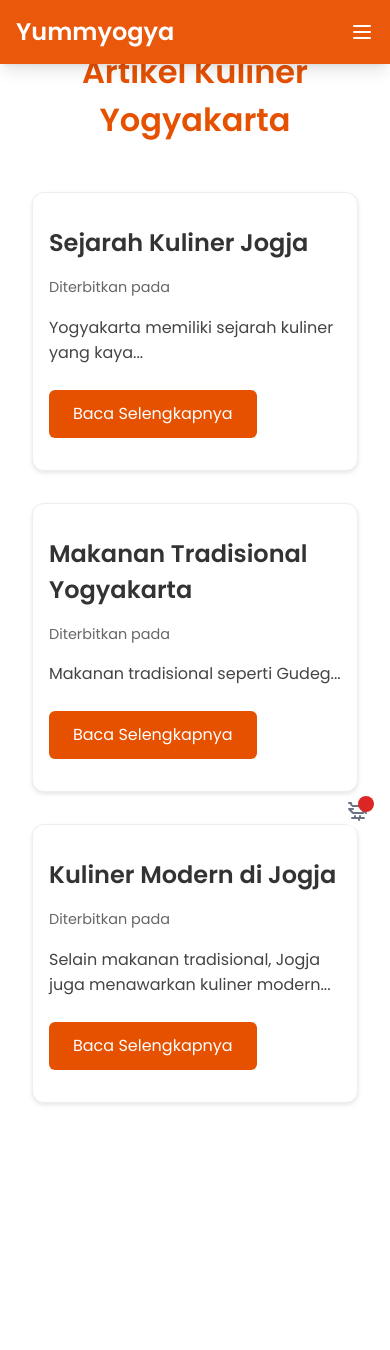
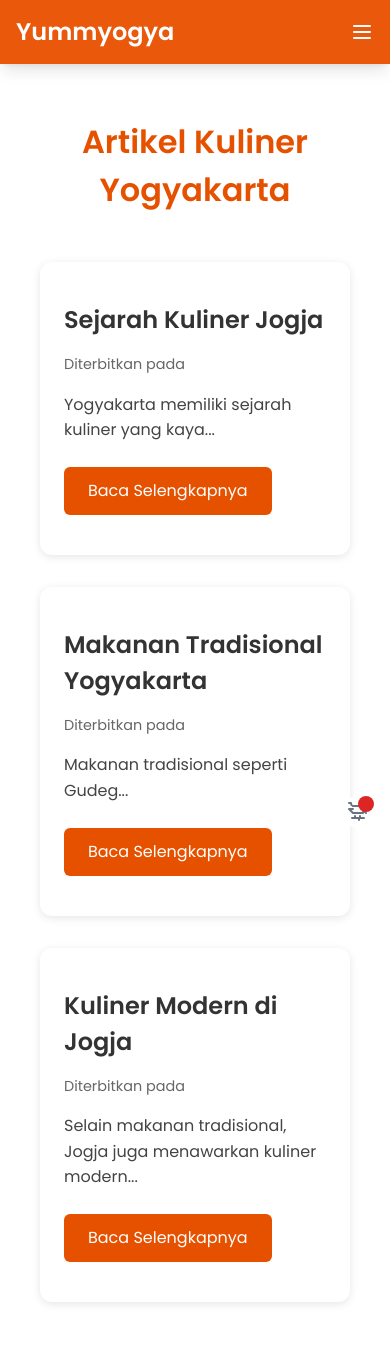
Before and after one commit to yummyogya/yummyogya, a Django app: page /article/ in a window 390 px wide. Before the commit the page ends 1105 px from the top, so only its background shows below. Run offline with Django 5.2, Linux system fonts and the light colour scheme; some libraries are stand-ins or nearby versions.

Commit message:
adding content for article and make a container for article_list

```diff
--- a/article/static/styles/article_list.css
+++ b/article/static/styles/article_list.css
@@ -2,7 +2,7 @@
 .container {
     max-width: 1200px;
     margin: 0 auto;
-    padding: 80px 1.5rem 2rem; /* Tambahkan padding-top untuk memberi ruang di bawah navbar */
+    padding: 80px 1.5rem 2rem;
 }
 
 .container h1 {
@@ -11,7 +11,7 @@
     margin: 2rem 0;
     font-size: 2.5rem;
     font-weight: bold;
-    padding-top: 1rem; /* Tambahan padding untuk judul */
+    padding-top: 1rem;
 }
 
 .article-list {
@@ -24,18 +24,45 @@
 .article-item {
     background: white;
     border-radius: 12px;
-    box-shadow: 0 2px 4px rgba(0, 0, 0, 0.1);
+    box-shadow: 0 2px 8px rgba(0, 0, 0, 0.1);
     overflow: hidden;
     transition: transform 0.3s ease;
-    border: 1px solid #eee;
+}
+
+.article-item:hover {
+    transform: translateY(-5px);
+    box-shadow: 0 4px 12px rgba(0, 0, 0, 0.15);
 }
 
 .article-content {
+    display: flex;
+    justify-content: space-between;
+    align-items: center;
     padding: 1.5rem;
+    gap: 2rem;
 }
 
 .article-text {
-    padding: 1rem 0;
+    flex: 1;
+    min-width: 0; /* Prevents text from overflowing */
+}
+
+.article-image-container {
+    flex: 0 0 300px; /* Fixed width for image container */
+    height: 200px; /* Fixed height */
+    border-radius: 8px;
+    overflow: hidden;
+}
+
+.article-image {
+    width: 100%;
+    height: 100%;
+    object-fit: cover;
+    transition: transform 0.3s ease;
+}
+
+.article-item:hover .article-image {
+    transform: scale(1.05);
 }
 
 .article-item h2 {
@@ -71,23 +98,33 @@
     background-color: #F57C00;
 }
 
-.no-articles {
-    text-align: center;
-    color: #666;
-    font-style: italic;
-    padding: 2rem;
+/* Responsive design */
+@media (max-width: 900px) {
+    .article-content {
+        flex-direction: column;
+    }
+
+    .article-image-container {
+        flex: 0 0 200px;
+        width: 100%;
+        order: -1; /* Moves image to top on mobile */
+    }
+
+    .article-text {
+        padding: 1rem 0;
+    }
 }
 
 @media (max-width: 768px) {
     .container {
-        padding: 0 1rem;
+        padding-top: 70px;
     }
 
     .container h1 {
         font-size: 2rem;
     }
 
-    .article-content {
-        padding: 1rem;
+    .article-image-container {
+        height: 180px;
     }
 }
--- a/article/templates/article_list.html
+++ b/article/templates/article_list.html
@@ -14,7 +14,7 @@
             <article class="article-item">
                 <div class="article-content">
                     {% if article.image %}
-                        <img src="{{ article.image.url }}" alt="{{ article.title }}" class="article-image">
+                        <img src="{% static 'images/default-culinary.jpg' %}" alt="{{ article.title }}" class="article-image">
                     {% endif %}
                     <div class="article-text">
                         <h2>{{ article.title }}</h2>
--- a/article/views.py
+++ b/article/views.py
@@ -15,7 +15,11 @@ def article_list(request):
 def article_detail(request, id):
     # Mencari artikel berdasarkan ID dari dictionary
     articles = [
-        {'id': 1, 'title': 'Sejarah Kuliner Jogja', 'content': 'Yogyakarta memiliki sejarah kuliner yang kaya...'},
+        {'id': 1, 'title':
+         'Sejarah Kuliner Jogja',
+         'content': 'Yogyakarta memiliki sejarah kuliner yang kaya, dipengaruhi oleh perpaduan tradisi Jawa, budaya keraton, dan pengaruh dari berbagai daerah di Indonesia maupun mancanegara. Kuliner di Yogyakarta tidak hanya sekadar makanan; ia mencerminkan sejarah panjang dan kearifan lokal yang diwariskan dari generasi ke generasi. Banyak hidangan di Yogyakarta yang lahir dari dapur keraton, diolah dengan teknik khusus dan menggunakan bahan-bahan alami yang berasal dari tanah Jawa. Hidangan seperti gudeg, brongkos, dan nasi kucing bukan hanya populer di kalangan masyarakat lokal, tetapi juga menjadi incaran wisatawan yang ingin merasakan kelezatan kuliner khas Jogja. \n\
+            Salah satu kuliner ikonik Yogyakarta adalah gudeg, yang sering disebut sebagai "The Taste of Jogja". Gudeg merupakan olahan nangka muda yang dimasak dengan santan dan gula kelapa dalam waktu yang cukup lama hingga menghasilkan cita rasa manis dan warna kecokelatan yang khas. Hidangan ini biasanya disajikan dengan ayam kampung, telur, tahu, dan krecek, memberikan keseimbangan rasa yang memanjakan lidah. Sejarahnya, gudeg pertama kali dikenal di kalangan masyarakat keraton sebagai makanan yang disajikan dalam acara-acara penting, namun seiring waktu menjadi populer di seluruh lapisan masyarakat Yogyakarta. \n\
+            Tidak hanya rasa yang menjadi keistimewaan kuliner Yogyakarta, tetapi juga filosofi yang terkandung di dalamnya. Banyak makanan tradisional yang melambangkan nilai-nilai kehidupan seperti kesederhanaan, kesabaran, dan rasa syukur. Misalnya, gudeg yang dimasak dalam waktu lama mencerminkan filosofi Jawa tentang ketekunan dan kesabaran dalam mencapai sesuatu. Demikian pula dengan hidangan-hidangan lain yang mengutamakan penggunaan bahan-bahan lokal dan cara masak alami. Kuliner di Yogyakarta menjadi sarana untuk memahami lebih dalam tentang budaya dan nilai-nilai masyarakatnya yang ramah dan bersahaja.'},
         {'id': 2, 'title': 'Makanan Tradisional Yogyakarta', 'content': 'Makanan tradisional seperti Gudeg...'},
         {'id': 3, 'title': 'Kuliner Modern di Jogja', 'content': 'Selain makanan tradisional, Jogja juga menawarkan kuliner modern...'},
     ]
```
Also changed, not shown: article/static/images/default-culinary.jpg (added).
